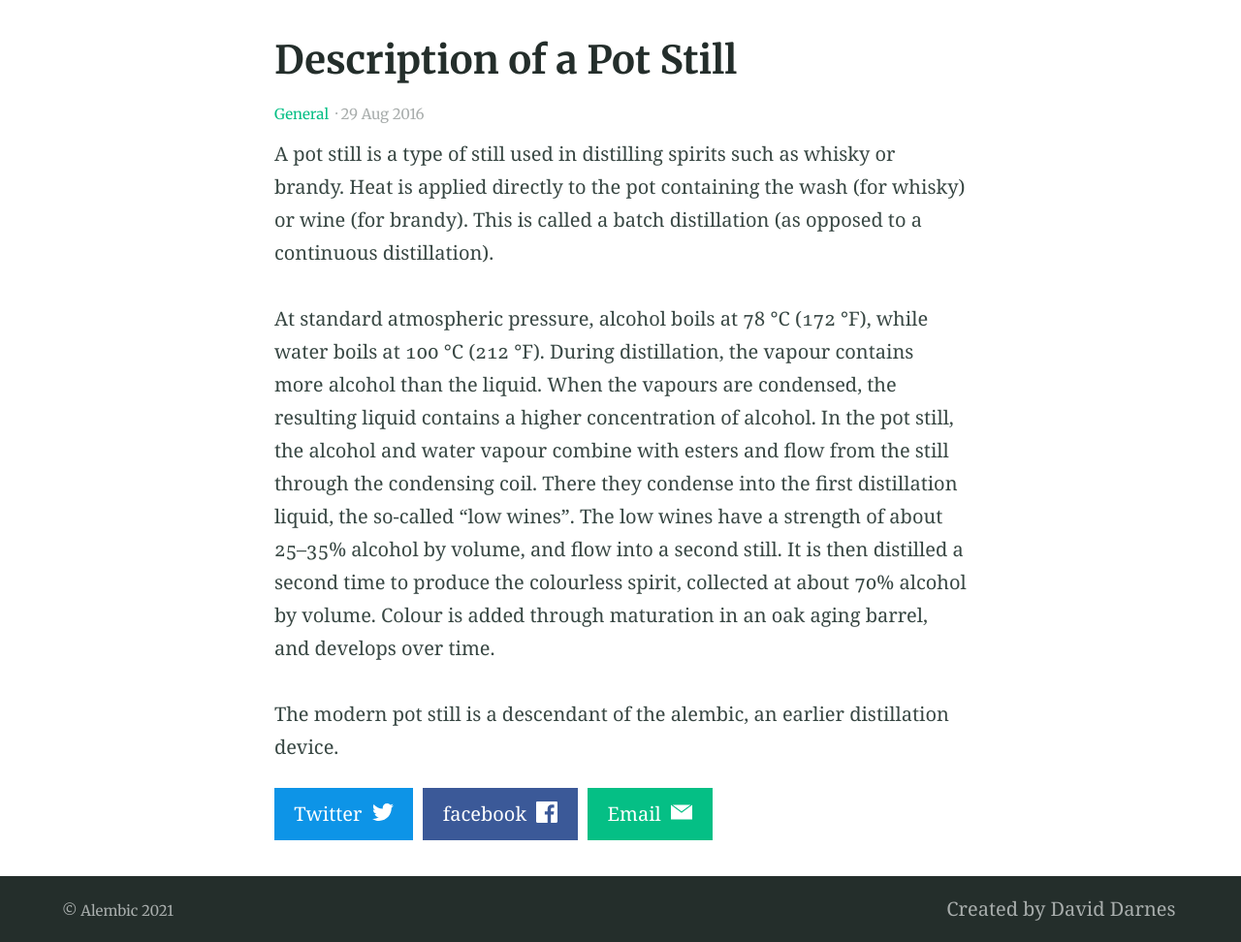
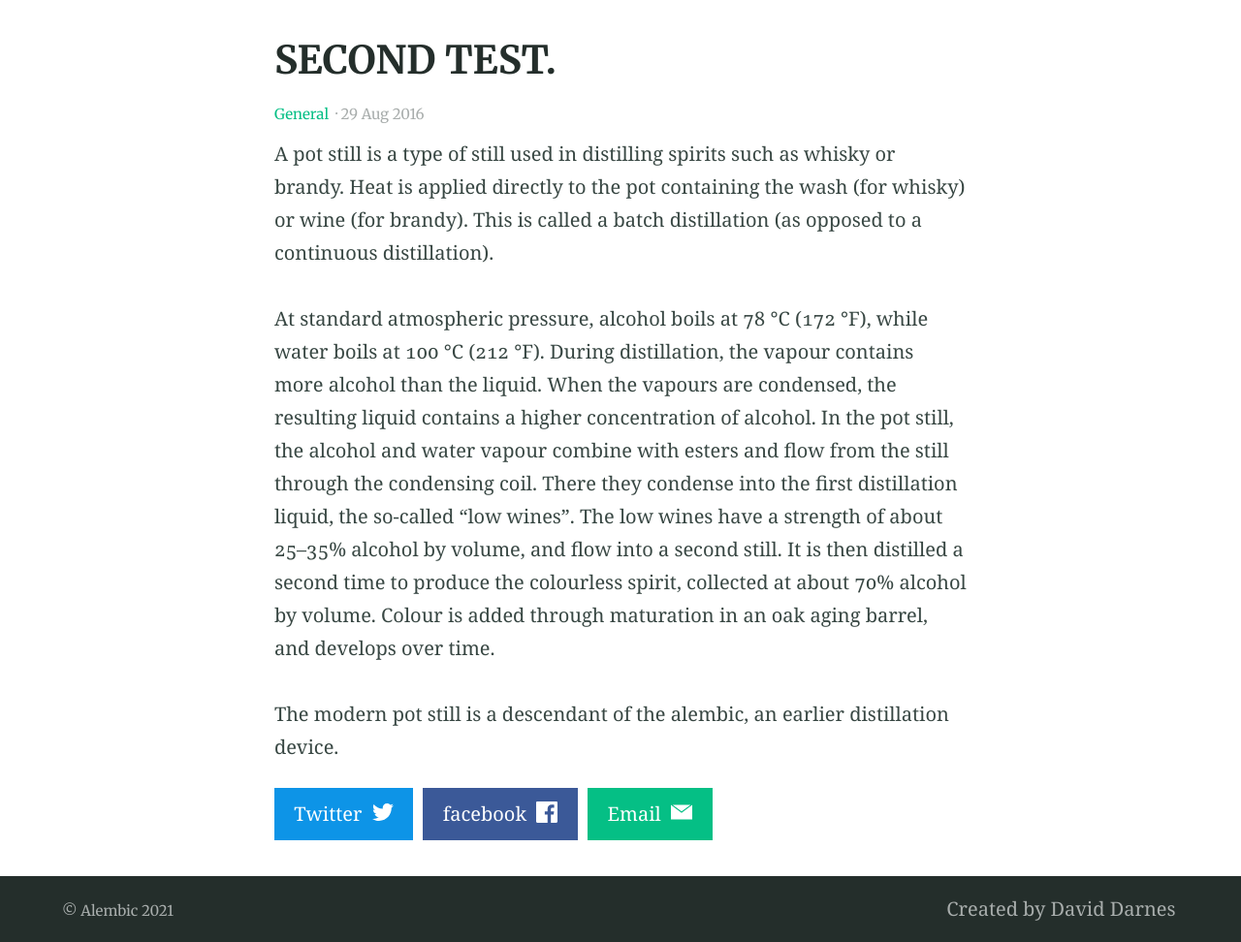
Before and after one commit to daviddarnes/alembic, a Jekyll site: the page built from _posts/2016-08-29-example-post-three.md, in a window 1280 px wide. Shown: the part 408-1380 px from the top of the page at 97% size. Built offline with Jekyll 4.4.1, drawn with Linux system fonts in a browser that asks for light colours.

Commit message:
Update 2016-08-29-example-post-three.md

```diff
--- a/_posts/2016-08-29-example-post-three.md
+++ b/_posts/2016-08-29-example-post-three.md
@@ -1,5 +1,5 @@
 ---
-title: Description of a Pot Still
+title: SECOND TEST.
 categories:
 - General
 excerpt: |
```
